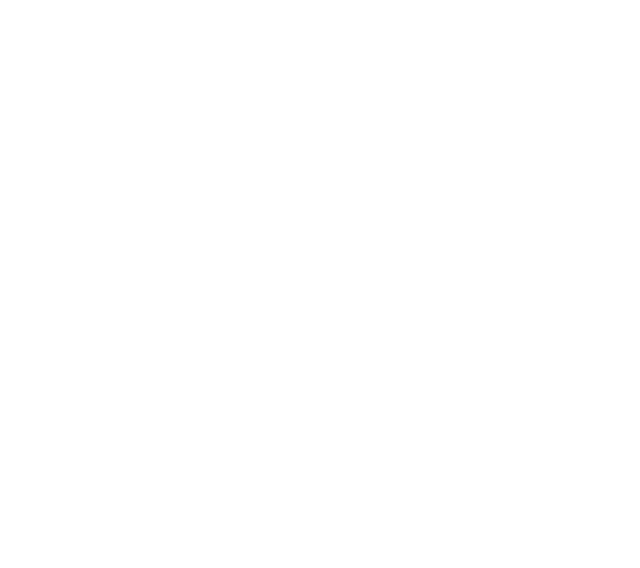
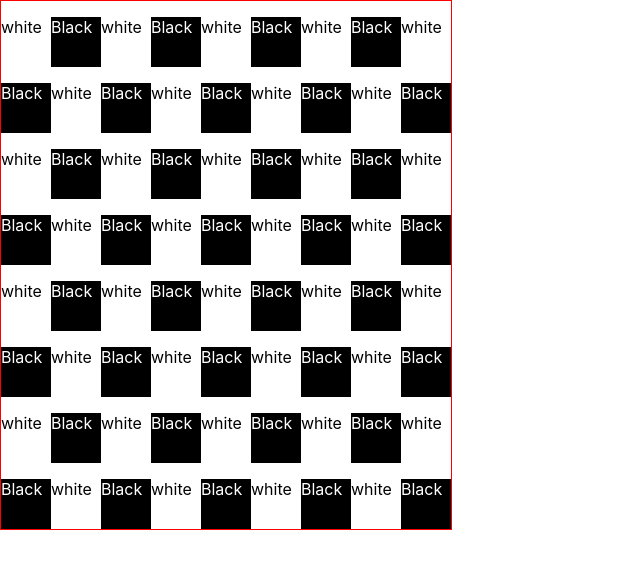
Before and after one commit to Piyush023/Machine_Coding_Examples, a React (Create React App) app: page /chess in a window 1280 px wide. Before the commit this address had no page. Shown: the top 568 px of the page, without its empty margins (0-640 px from the left). Built offline with nearby package versions, Linux system fonts and the light colour scheme.

Commit message:
Chess UI Added - IVP Interview.

```diff
--- a/src/App.jsx
+++ b/src/App.jsx
@@ -15,6 +15,7 @@
 import Pagination from './Components/Pagination/Pagination';
 import Folder from './Components/FolderTree/Folder';
 import StarRating from './Components/StarRating/StarRating';
+import ChessBoard from './Components/Chessboard/index';
 
 const App = () => {
   return (
@@ -37,6 +38,7 @@
           <Route path={'pagination'} element={<Pagination />} />
           <Route path={'treeFolder'} element={<Folder />} />
           <Route path={'star'} element={<StarRating />} />
+          <Route path={'chess'} element={<ChessBoard />} />
         </Route>
       </Routes>
     </BrowserRouter>
--- /dev/null
+++ b/src/Components/Chessboard/index.jsx
@@ -0,0 +1,44 @@
+import React from 'react';
+
+function ChessBoard() {
+  // 8*8
+  const chessBoardArray = [];
+  const rows = 8;
+  const cols = 8;
+
+  for (let i = 0; i <= rows; i++) {
+    const squares = [];
+    for (let col = 0; col < cols; col++) {
+      const isBlack = (i + col) % 2 === 1;
+      squares.push(
+        <div
+          style={{
+            background: `${isBlack ? 'black' : 'white'}`,
+            height: '50px',
+            width: '50px',
+          }}
+        >
+          <p style={{ color: `${isBlack ? 'white' : 'black'}` }}>
+            {isBlack ? 'Black' : 'white'}
+          </p>
+        </div>
+      );
+    }
+    chessBoardArray.push(<div>{squares}</div>);
+  }
+
+  return (
+    <div
+      style={{
+        display: 'flex',
+        height: 'fit-content',
+        width: 'fit-content',
+        border: '1px solid red',
+      }}
+    >
+      {chessBoardArray}
+    </div>
+  );
+}
+
+export default ChessBoard;
--- /dev/null
+++ b/src/Components/Chessboard/index.styles.css
@@ -0,0 +1,4 @@
+.chessBoard {
+  display: 'flex';
+  background-color: 'red';
+}
```
